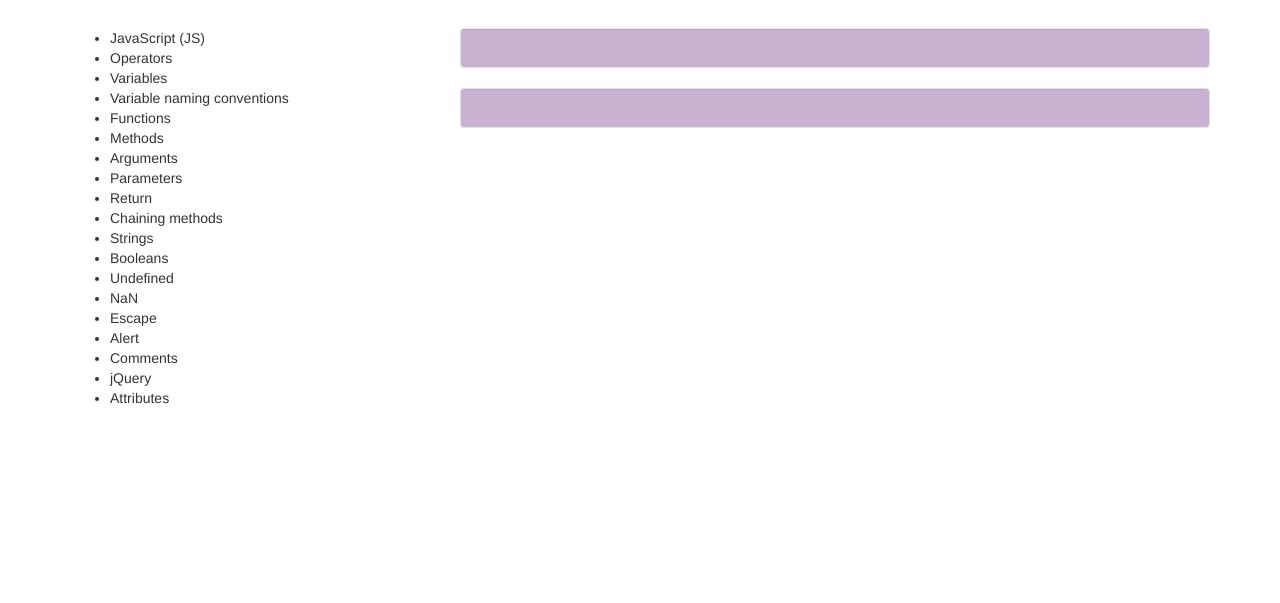
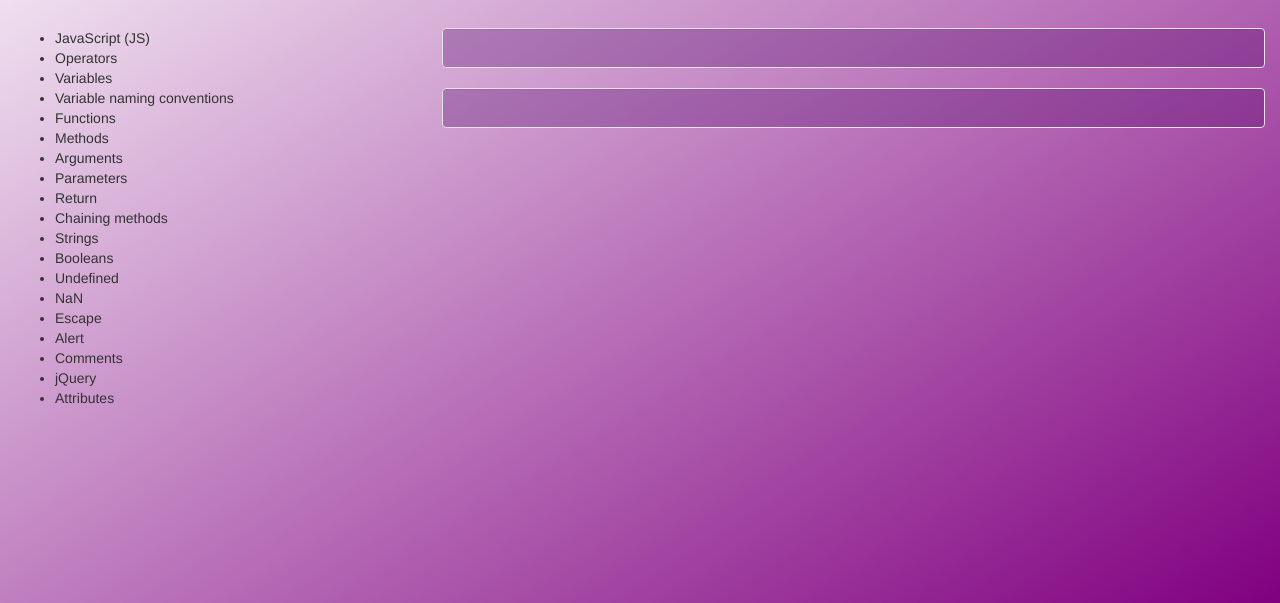
Before and after one commit to nrsantamaria/intro-projects, a plain HTML site: page index.html in a window 1280 px wide. Shown: the part 197-800 px from the top of the page. Drawn offline with Linux system fonts and the light colour scheme.

Commit message:
add gradient background color

```diff
--- a/css/styles.css
+++ b/css/styles.css
@@ -22,3 +22,16 @@
 .jumbotron {
   text-align: center;
 }
+
+.container {
+  background: linear-gradient(to bottom right, white, purple);
+  background-size: cover;
+  height: 100%;
+  width: 100%;
+  top: 0;
+  left: 0;
+  background-position: center center;
+  background-repeat: no-repeat;
+  position: fixed;
+  z-index: -1;
+}
```
